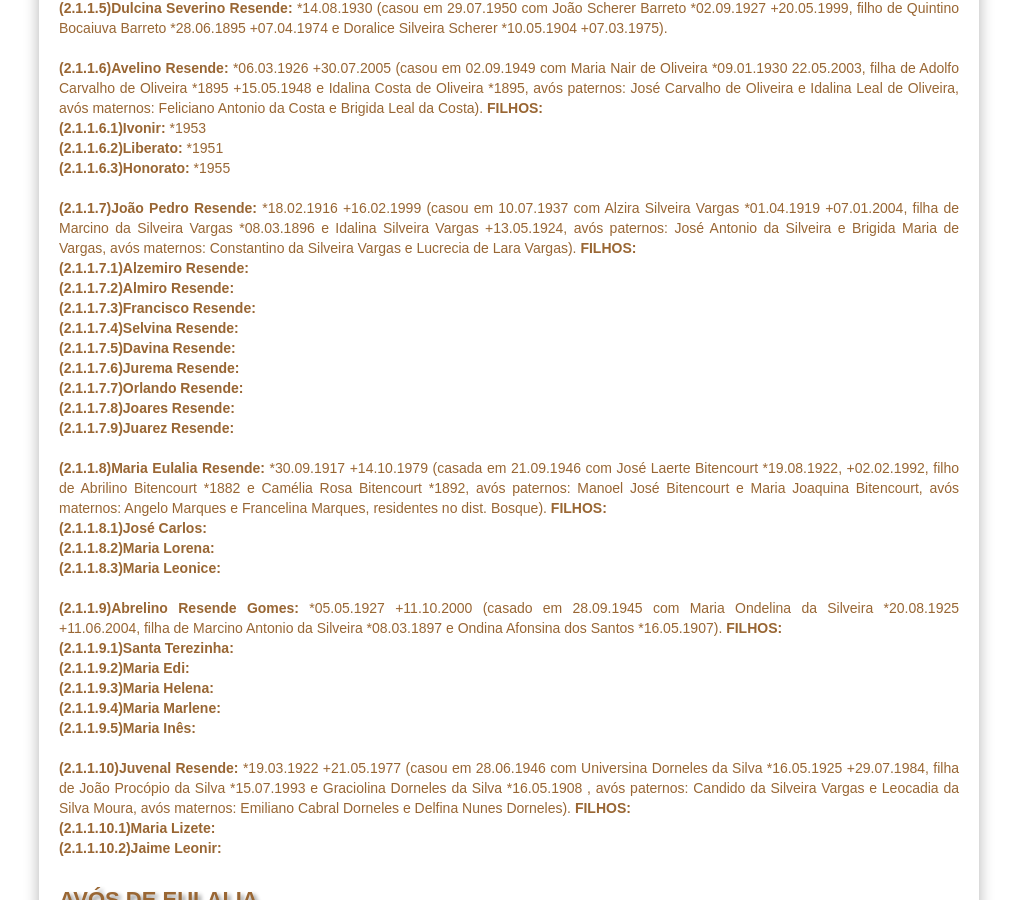
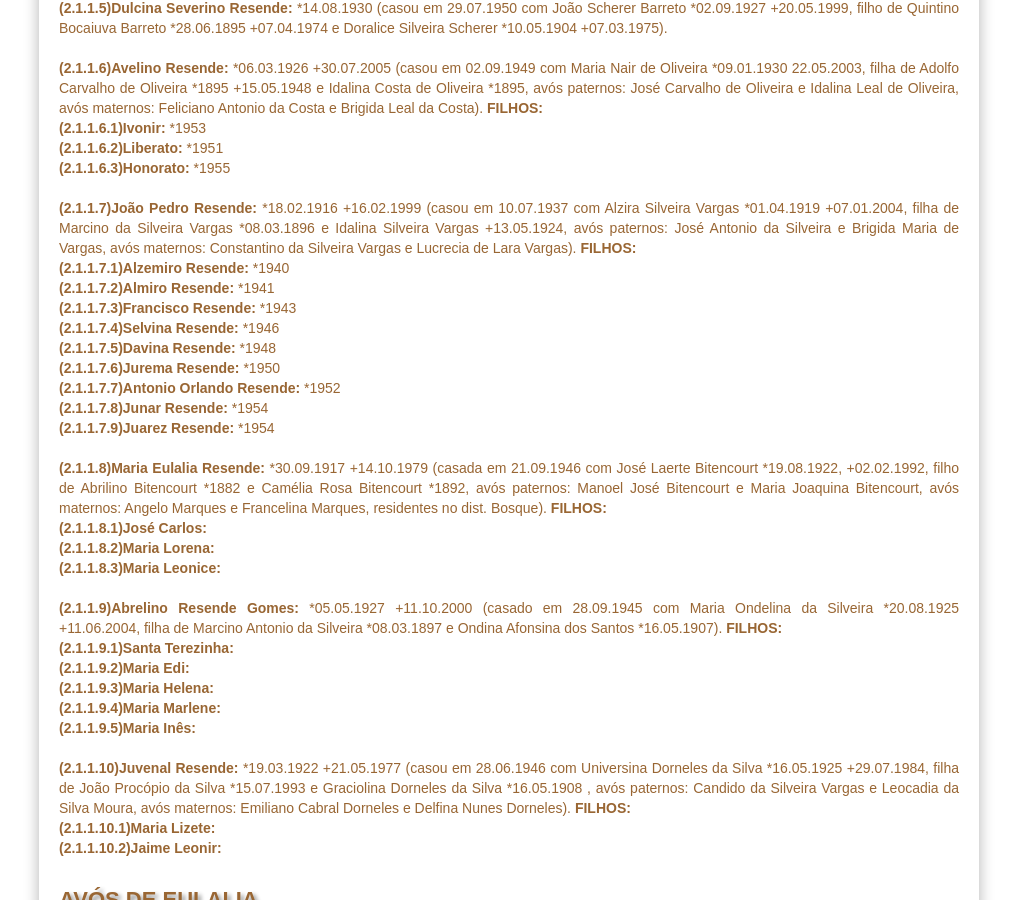
Before and after one commit to claudiovargas1955/claudiovargas1955.github.io, a Jekyll site: the page built from _pages/familia-resende.html, in a window 1280 px wide and 900 px high, scrolled down 930 px. Shown: the whole window, without its empty margins (131-1148 px from the left). Built offline with Jekyll 4.4.1, drawn with Linux system fonts in a browser that asks for light colours; some web fonts are replaced.

Commit message:
Update familia-resende.html

```diff
--- a/_pages/familia-resende.html
+++ b/_pages/familia-resende.html
@@ -135,15 +135,15 @@ Jorni Alfredo, Solange Aparecida (casada com Cleiton de Freitas Flores), Geovane
     filha de Marcino da Silveira Vargas *08.03.1896 e Idalina Silveira Vargas +13.05.1924, avós paternos: José Antonio da Silveira e
     Brigida Maria de Vargas, avós maternos: Constantino da Silveira Vargas e Lucrecia de Lara Vargas). <b>FILHOS: </b><br>
 
-      <b>(2.1.1.7.1)Alzemiro Resende: </b><br>
-      <b>(2.1.1.7.2)Almiro Resende: </b><br>
-      <b>(2.1.1.7.3)Francisco Resende: </b><br>
-      <b>(2.1.1.7.4)Selvina Resende: </b><br>
-      <b>(2.1.1.7.5)Davina Resende: </b><br>
-      <b>(2.1.1.7.6)Jurema Resende: </b><br>
-      <b>(2.1.1.7.7)Orlando Resende: </b><br>
-      <b>(2.1.1.7.8)Joares Resende: </b><br>
-      <b>(2.1.1.7.9)Juarez Resende: </b><br><br>
+      <b>(2.1.1.7.1)Alzemiro Resende: </b>*1940<br>
+      <b>(2.1.1.7.2)Almiro Resende: </b>*1941<br>
+      <b>(2.1.1.7.3)Francisco Resende: </b>*1943<br>
+      <b>(2.1.1.7.4)Selvina Resende: </b>*1946<br>
+      <b>(2.1.1.7.5)Davina Resende: </b>*1948<br>
+      <b>(2.1.1.7.6)Jurema Resende: </b>*1950<br>
+      <b>(2.1.1.7.7)Antonio Orlando Resende: </b>*1952<br>
+      <b>(2.1.1.7.8)Junar Resende: </b>*1954<br>
+      <b>(2.1.1.7.9)Juarez Resende: </b>*1954<br><br>
 
     <b>(2.1.1.8)Maria Eulalia Resende: </b>*30.09.1917 +14.10.1979 (casada em 21.09.1946 com José Laerte Bitencourt *19.08.1922,
     +02.02.1992, filho de Abrilino Bitencourt *1882 e Camélia Rosa Bitencourt *1892, avós paternos: Manoel José Bitencourt e Maria
```
